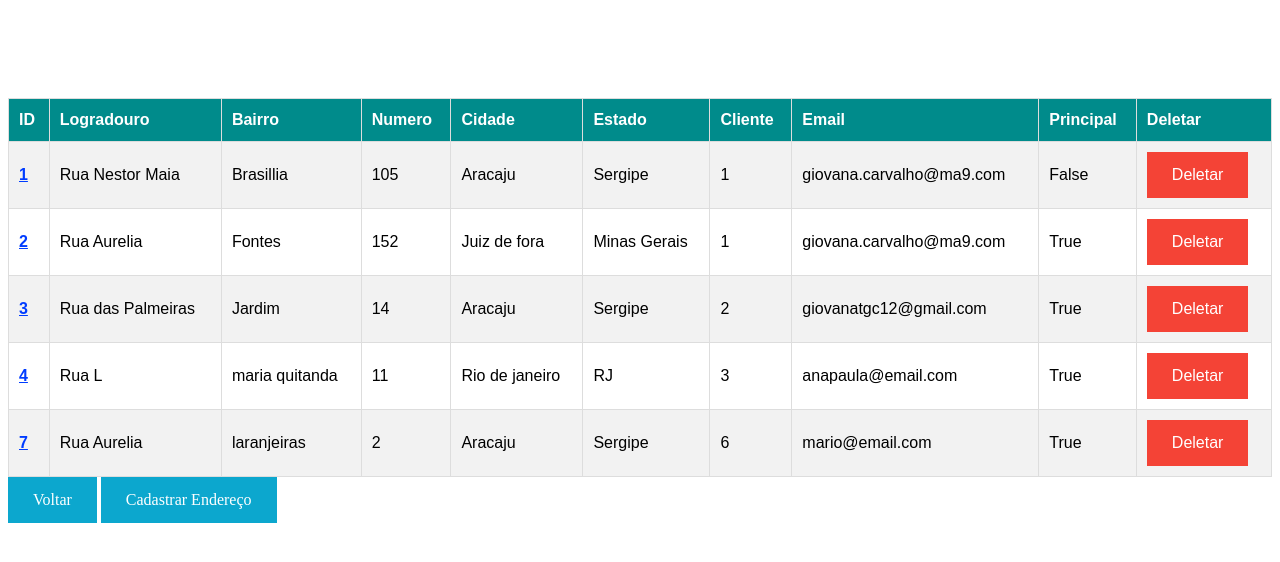
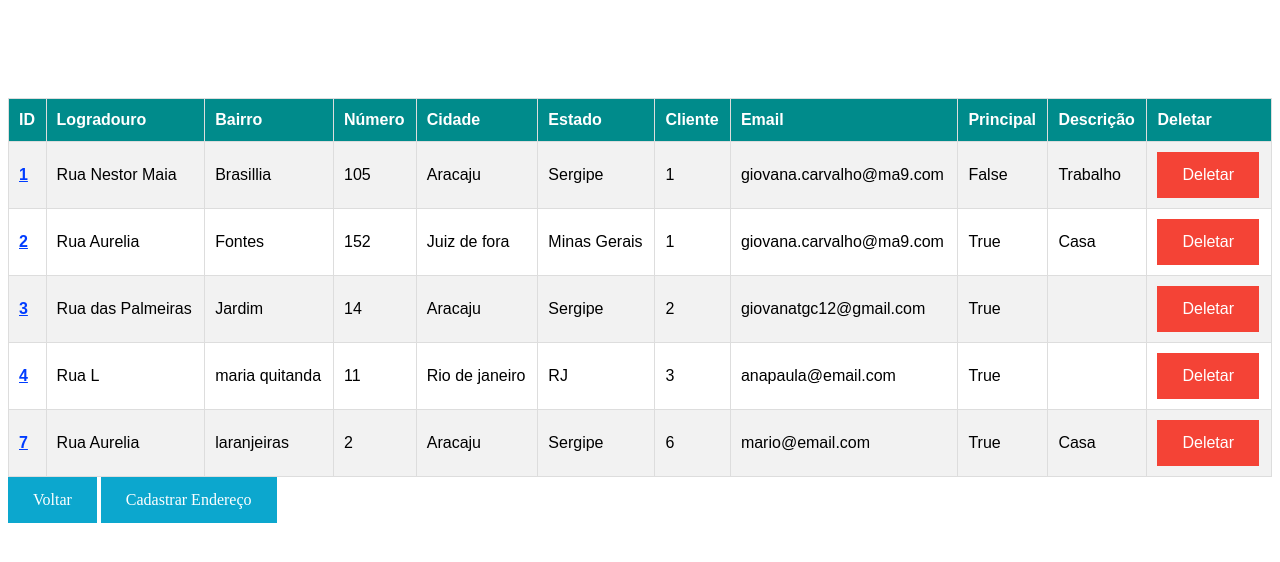
Before and after one commit to GiovanaThais/cbv, a Django app: page /cadastros/list/ in a window 1280 px wide. Shown: the top 562 px of the page. Run offline with Django 3.2, Linux system fonts and the light colour scheme; data comes from the database, SQL or seed files in the repository; both versions use the stored data as it was after the commit.

Commit message:
feate(atualizando html - acrescentando buttons)

```diff
--- a/cadastros/admin.py
+++ b/cadastros/admin.py
@@ -9,4 +9,4 @@ class ClienteAdmin(admin.ModelAdmin):
 
 @admin.register(Endereco)
 class EnderecoAdmin(admin.ModelAdmin):
-    list_display = ['logradouro','bairro','cidade','estado','numero','email','endereco_principal','cliente']
+    list_display = ['logradouro','bairro','cidade','estado','numero','email','endereco_principal','descricao','cliente']
--- a/cadastros/models.py
+++ b/cadastros/models.py
@@ -27,6 +27,7 @@ class Endereco(models.Model):
     estado = models.CharField("estado", max_length=100)
     numero = models.CharField("numero", max_length=100)
     email = models.EmailField("email")
+    descricao = models.CharField("descrição do endereço", max_length=50)
     begin_date= models.DateTimeField(auto_now_add=True)
 
     active = models.BooleanField(default=True)#para verificar se endereço está ativo
--- a/cadastros/templates/cadastros/cliente_list.html
+++ b/cadastros/templates/cadastros/cliente_list.html
@@ -71,7 +71,7 @@
         <th>RG</th>
         <th>Email</th>
         <th>Telefone</th>
-        <th>Deletar</th>
+        <th>Ações</th>
         </tr>
     {% for cliente in object_list %}
         <tr>
@@ -85,12 +85,13 @@
             <td>{{ cliente.telefone}}</td>
 
             <td>
+                <a class="four" href= "/cadastros/list/" target="_blank">Endereços</a>
                 <a class="one" href="{% url 'cliente_delete' cliente.id %}" target="_blank">Deletar</a>
             </td>
         </tr><br>
     {% endfor %}
     </table>
     <a class="three" href="/cadastros/create/" target="_blank">Cadastrar</a>
-    <a class="four" href="/cadastros/list/" target="_blank">Endereços</a>
+
 </body>
 </html>
--- a/cadastros/templates/cadastros/endereco_list.html
+++ b/cadastros/templates/cadastros/endereco_list.html
@@ -68,12 +68,13 @@
         <th>ID</th>
         <th>Logradouro</th>
         <th>Bairro</th>
-        <th>Numero</th>
+        <th>Número</th>
         <th>Cidade</th>
         <th>Estado</th>
         <th>Cliente</th>
         <th>Email</th>
         <th>Principal</th>
+        <th>Descrição</th>
         <th>Deletar</th>
         </tr>
     {% for endereco in object_list %}
@@ -89,6 +90,7 @@
         <td>{{ endereco.cliente }}</td>
         <td>{{ endereco.email}}</td>
         <td>{{ endereco.endereco_principal}}</td>
+        <td>{{ endereco.descricao}}</td>
         <td>
             <a class="two" href="{% url 'endereco_delete' endereco.id %}" target="_blank">Deletar</a>
         </td>
--- a/cadastros/views.py
+++ b/cadastros/views.py
@@ -27,12 +27,12 @@ class EnderecoList(ListView):
     model = Endereco
 class EnderecoCreate(CreateView):
     model = Endereco
-    fields = ['logradouro','bairro','cidade','estado','numero','email','endereco_principal','cliente']
+    fields = ['logradouro','bairro','cidade','estado','numero','email','endereco_principal','descricao','cliente']
     success_url = reverse_lazy('endereco_list')
 
 class EnderecoUpdate(UpdateView):
     model = Endereco
-    fields = ['logradouro','bairro','cidade','estado','numero','email','endereco_principal','cliente']
+    fields = ['logradouro','bairro','cidade','estado','numero','email','endereco_principal','descricao','cliente']
     success_url = reverse_lazy('endereco_list')
 
 class EnderecoDelete(DeleteView):
```
Also changed, not shown: cadastros/migrations/0007_auto_20210429_1427.py (added), db.sqlite3.
